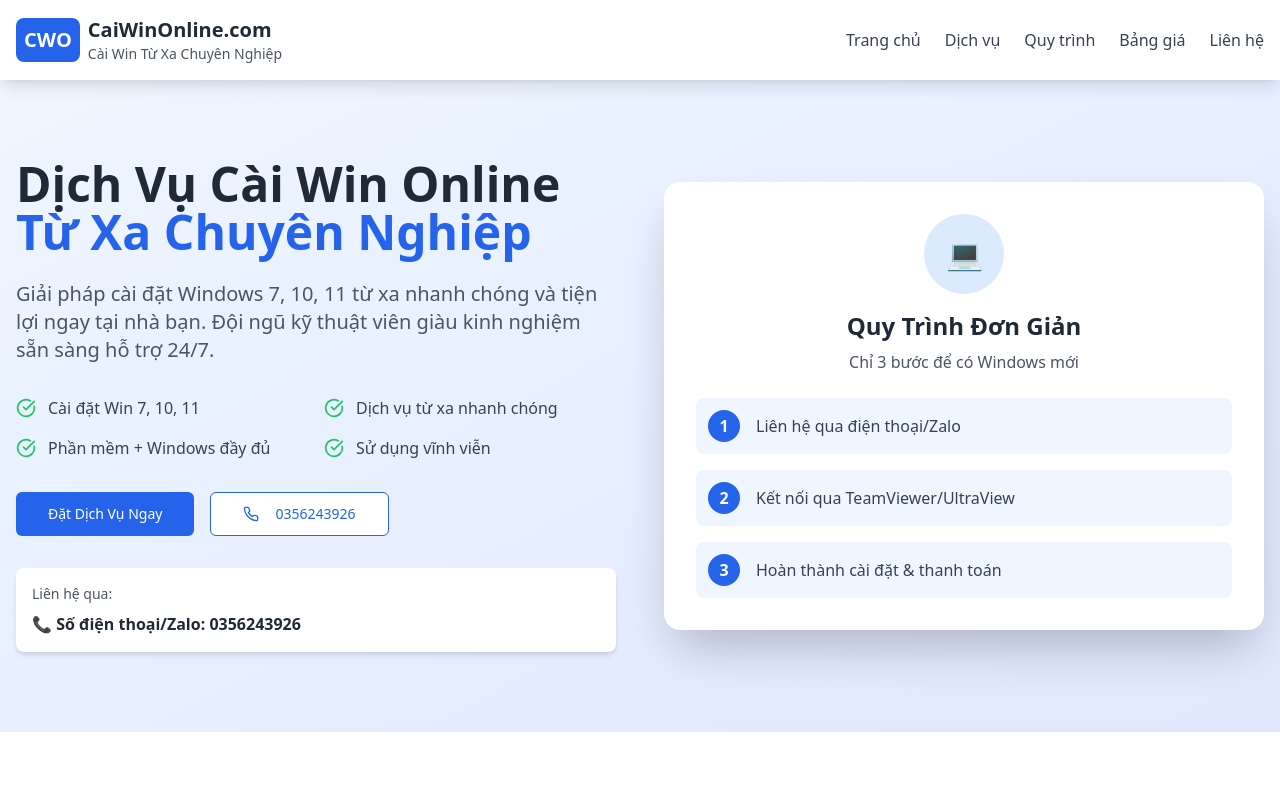
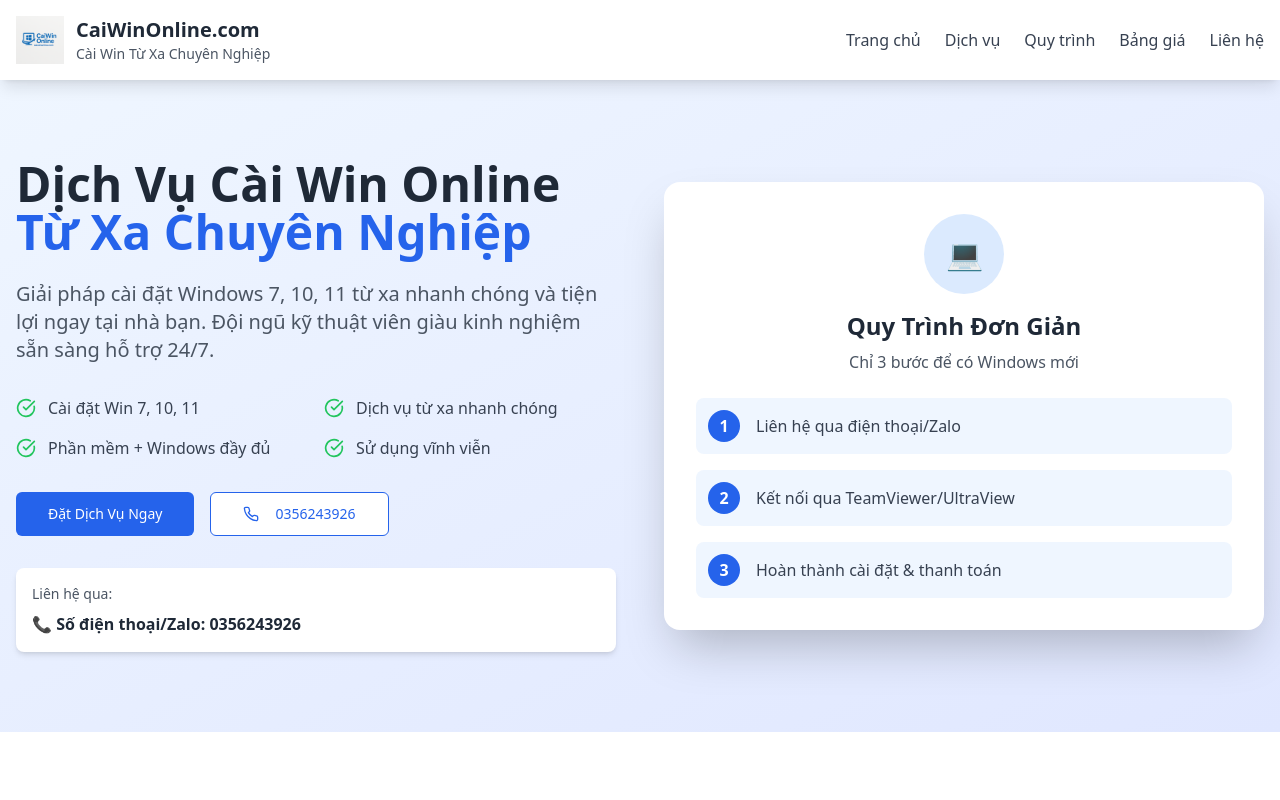
Before and after one commit to ytbpre55/remote-win-wizard, a React (Vite) app: page / in a window 1280 px wide. Shown: the top 800 px of the page. Built offline with nearby package versions, Linux system fonts and the light colour scheme.

Commit message:
Update logo and adjust size
Replace the existing logo with the provided image and adjust its size for optimal display on the website.

```diff
--- a/src/components/Header.tsx
+++ b/src/components/Header.tsx
@@ -17,10 +17,12 @@ const Header = () => {
     <header className="bg-white shadow-lg sticky top-0 z-50">
       <div className="container mx-auto px-4 py-4">
         <div className="flex items-center justify-between">
-          <div className="flex items-center space-x-2">
-            <div className="bg-blue-600 text-white p-2 rounded-lg">
-              <span className="font-bold text-xl">CWO</span>
-            </div>
+          <div className="flex items-center space-x-3">
+            <img
+              src="/lovable-uploads/3c44b9cc-66da-4463-a4a5-a67944b1f1dc.png"
+              alt="CaiWin Online Logo"
+              className="h-12 w-auto object-contain"
+            />
             <div>
               <h1 className="text-xl font-bold text-gray-800">CaiWinOnline.com</h1>
               <p className="text-sm text-gray-600">Cài Win Từ Xa Chuyên Nghiệp</p>
```
Also changed, not shown: public/lovable-uploads/3c44b9cc-66da-4463-a4a5-a67944b1f1dc.png (added).
